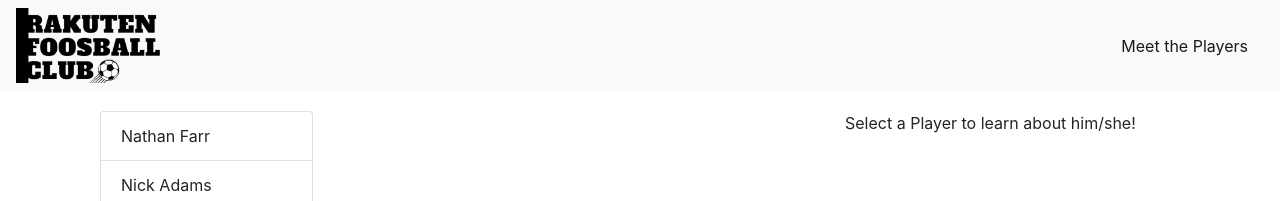
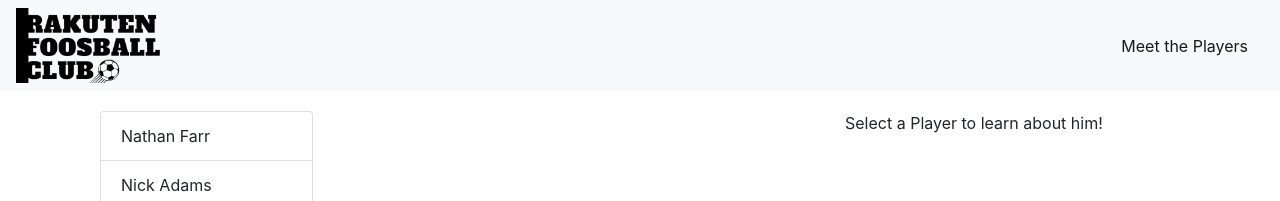
Before and after one commit to mkmartins/foos, a React (Create React App) app: page /About in a window 1280 px wide. Shown: the top 201 px of the page. Built offline with nearby package versions, Linux system fonts and the light colour scheme.

Commit message:
A Project To Learn React

```diff
--- a/src/containers/PlayerInfo.js
+++ b/src/containers/PlayerInfo.js
@@ -4,7 +4,7 @@ import { connect } from 'react-redux'
 class PlayerInfo extends React.Component {
     render() {
         if(!this.props.player) {
-            return <div>Select a Player to learn about him/she!</div>
+            return <div>Select a Player to learn about him!</div>
         }
         return(
             <div>
--- a/src/index.js
+++ b/src/index.js
@@ -10,7 +10,7 @@ import About from './containers/About'
 import './index.css'
 import 'bootstrap/dist/css/bootstrap.css'
 
-const createStoreWithMiddleware = applyMiddleware()(createStore);
+const createStoreWithMiddleware = applyMiddleware()(createStore)
 
 ReactDOM.render(
   <Provider store={createStoreWithMiddleware(reducers)}>
```
